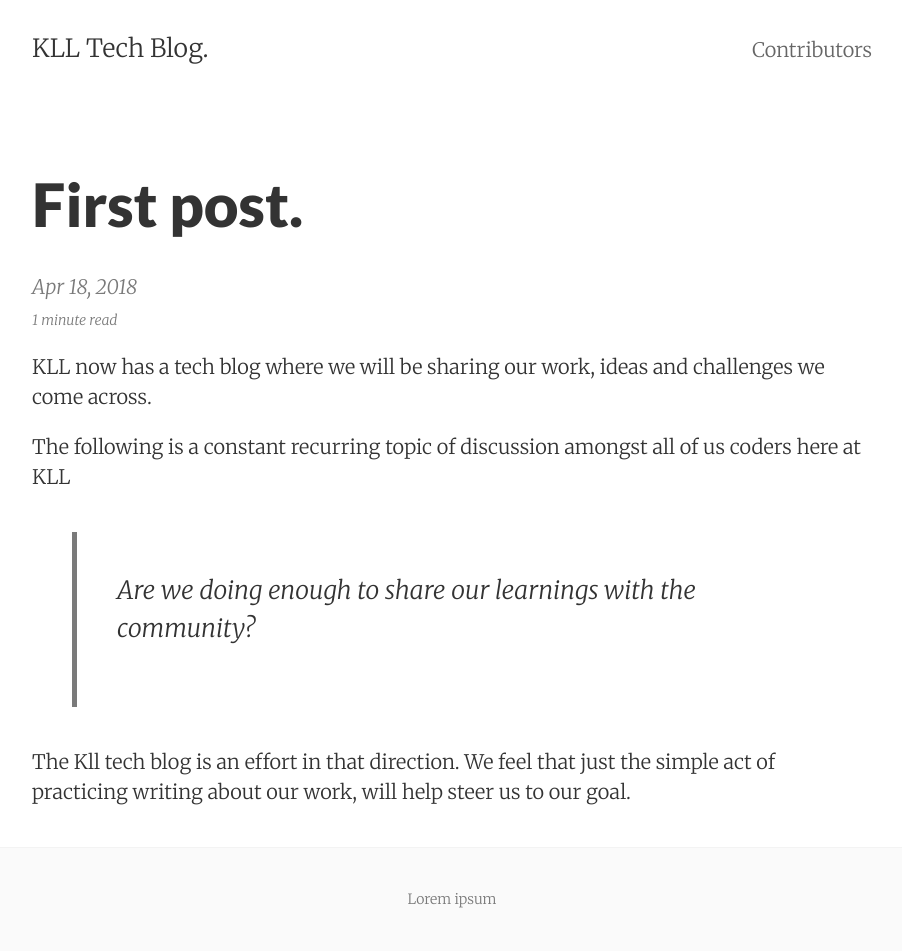
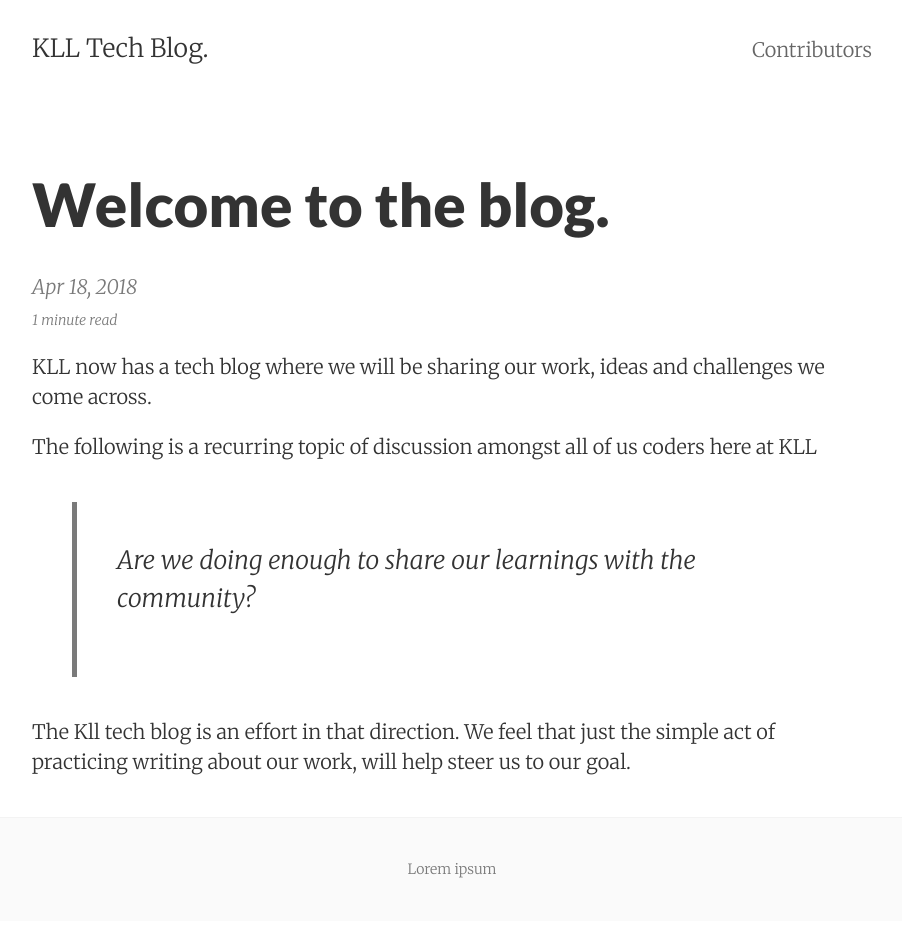
Before and after one commit to KathmanduLivingLabs/kathmandulivinglabs.github.io, a Jekyll site: the page built from _posts/2018-04-18-up-and-running.md, in a window 1280 px wide. Shown: the whole page, without its empty margins (188-1090 px from the left). Built offline with Jekyll 4.4.1, drawn with Linux system fonts in a browser that asks for light colours; after the commit the page ends 921 px from its top, so only the background shows below that.

Commit message:
First comm

```diff
--- a/_posts/2018-04-18-up-and-running.md
+++ b/_posts/2018-04-18-up-and-running.md
@@ -1,6 +1,6 @@
 ---
 layout:     post
-title:      First post.
+title:      Welcome to the blog.
 date:       2018-04-18 09:06:29
 summary:    KLL now has a tech blog where we will be sharing our work, ideas and challenges we come across.
 categories: alerts
@@ -8,7 +8,7 @@ categories: alerts
 
 KLL now has a tech blog where we will be sharing our work, ideas and challenges we come across.
 
-The following is a constant recurring topic of discussion amongst all of us coders here at KLL
+The following is a recurring topic of discussion amongst all of us coders here at KLL
 
 > Are we doing enough to share our learnings with the community?
 
```
